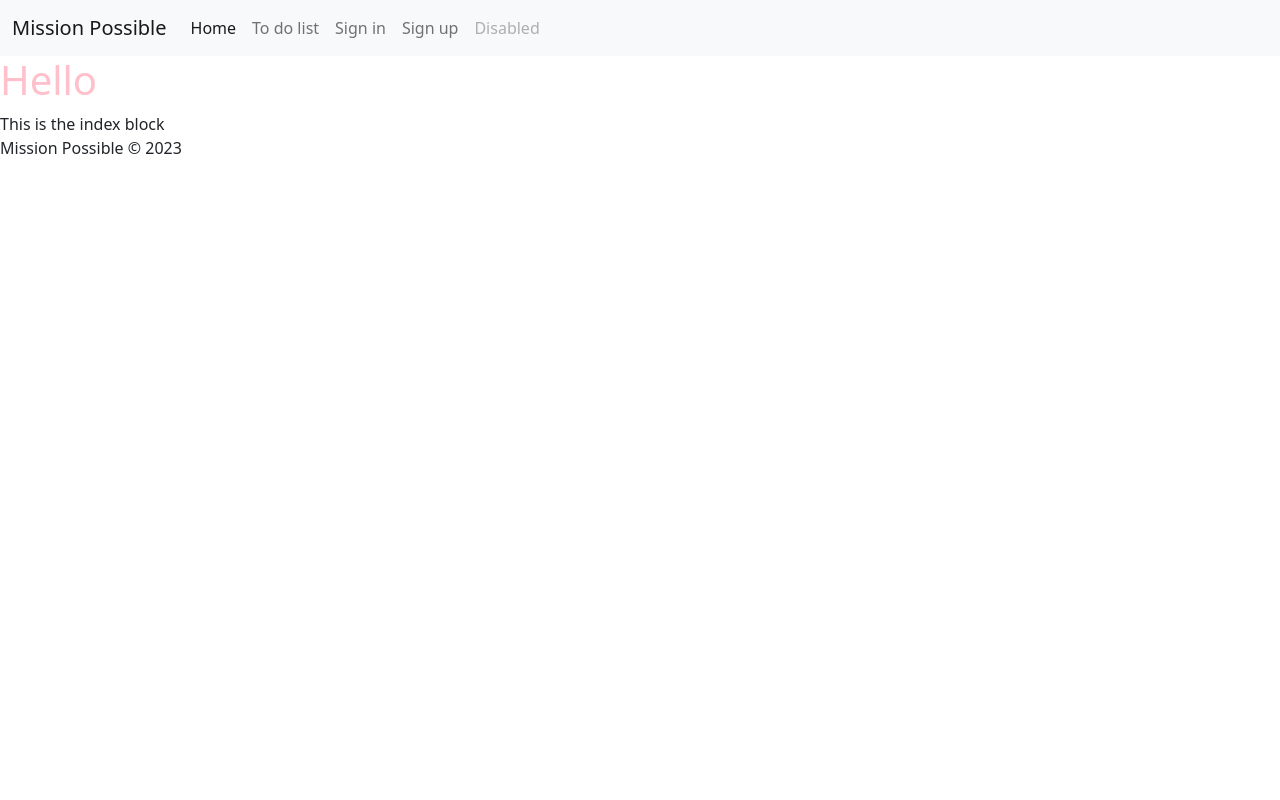
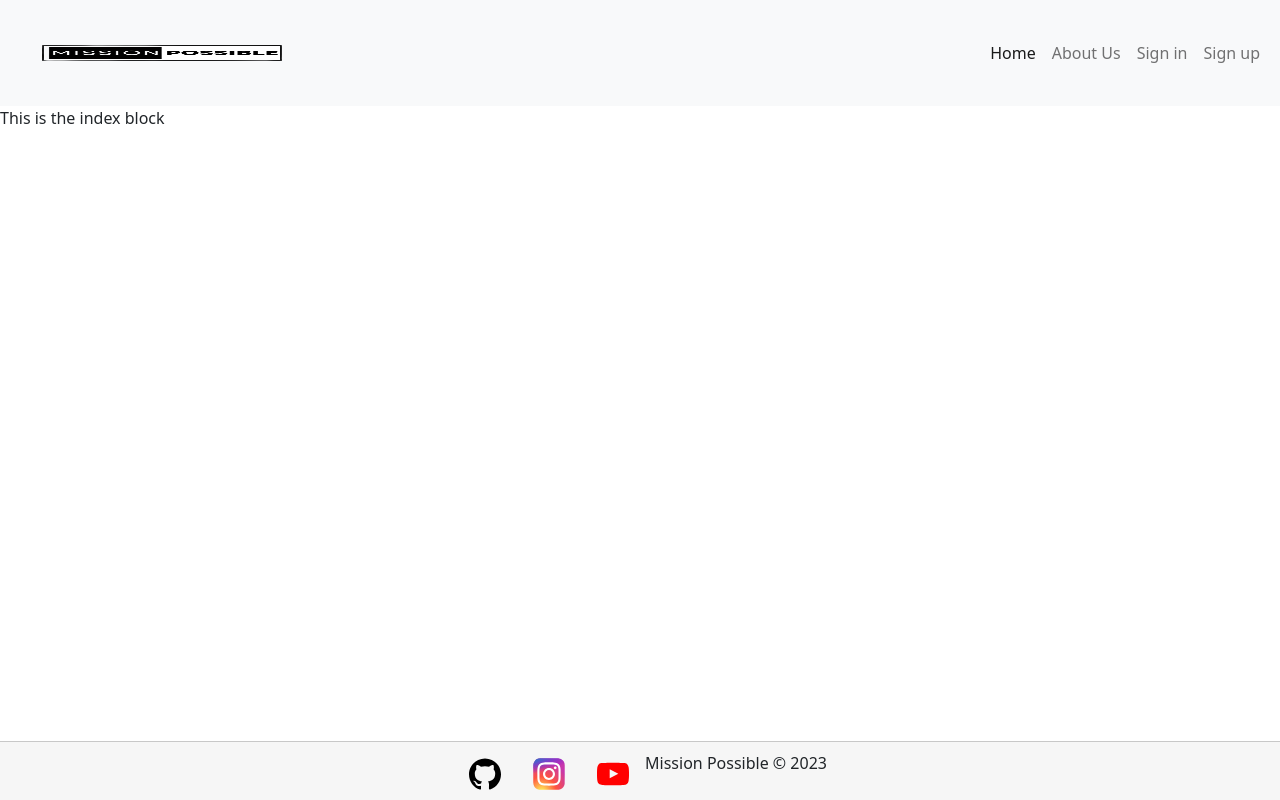
Before and after one commit to Terafora/hackathon-3---Todo, a Django app: page / in a window 1280 px wide. Run offline with Django 4.2, Linux system fonts and the light colour scheme.

Commit message:
styled the navbar added footer

```diff
--- a/static/css/styles.css
+++ b/static/css/styles.css
@@ -1,31 +1,67 @@
-/* #navigation-bar {
-    padding:5px;
-    margin:5px;
-    color:#2B2D42;
-    text-decoration: white;
-    background-color: pink;
+
+:root{
+  /* Fonts */
+
+  --title: 'Roboto', sans-serif;
+  --main-font: 'Sansita', sans-serif;
+
+  /* Colors */
+
+  --background: #3f006a0f;
+  --blue: #0d6efd;
+  --black: #000;
+  --off-white: #f6f6f6;
+  --white: #fff;
+  --orange: #ffbf50;
+
+
+  /* Utils */
+
+  --smal-box-shadow: 1px -1px 7px 0 #00000061;
+  --border: #00000030 1px solid ;
+  }
+
+  /* Navabr */
+
+.logo-icon{
+
+    width: 18.75rem;
+    height: 5rem;
+
+
 }
 
-/* Footer */
 
-/* footer {
-    background-color: #59114d;
-    opacity:1;
-    margin: 10px;
-    padding:5px;
-    background-color: pink;
+html,body{
+  height: 100%;
+}
+
+body{
+  display: flex;
+  flex-direction: column;
+}
+
+main {
+  flex: 1 0 auto;
+  background-color: var(--white);
 }
 
 
 
-.copyright {
-    margin-top:15px;
-    text-align:center;
-    font-size:13px;
-    color:#ffffff;
-    margin-bottom:0;
-  } */
+/* Footer */
 
-  .title{
-    color: pink;
-  }
+  footer{
+    flex-shrink: 0;
+    background-color: var(--off-white);
+    display: flex;
+    flex-direction: row;
+    justify-content: center;
+    align-items: center;
+    border-top: var(--border);
+}
+
+.social-icon {
+  height: 2rem;
+  margin: 1rem;
+  margin-bottom: 10px;
+}
--- a/todolist/templates/base.html
+++ b/todolist/templates/base.html
@@ -17,12 +17,15 @@
 </head>
 
 <body>
+    {% include './header.html' %}
+    <main>
 
-    <main>
-        {% include './header.html' %} {% block content %} {% endblock %} {% include './footer.html' %}
+        {% block content %}
+        {% endblock %}
+
     </main>
 
-
+    {% include './footer.html' %}
 
 
 </body>
--- a/todolist/templates/footer.html
+++ b/todolist/templates/footer.html
@@ -2,5 +2,15 @@
 
 
 <footer>
-    <p class="copyright">Mission Possible © 2023</p>
+    <a href="https://github.com/Ennie0906" target="_blank" rel="noopener" aria-label="GitHub - opens a new tab">
+        <img src="{% static '/images/github.svg' %}" alt="GitHub Icon" class="social-icon">
+    </a>
+    <a href="https://www.instagram.com/" target="_blank" rel="noopener" aria-label="Instagram - opens a new tab">
+        <img src="{% static '/images/ig.svg' %}" alt="GitHub Icon" class="social-icon">
+    </a>
+    <a href="https://www.youtube.com/watch?v=dQw4w9WgXcQ" target="_blank" rel="noopener"
+        aria-label="YouTube - opens a new tab">
+        <img src="{% static '/images/youtube.svg' %}" alt="GitHub Icon" class="social-icon">
+    </a>
+    <p>Mission Possible &copy; 2023</p>
 </footer>
--- a/todolist/templates/header.html
+++ b/todolist/templates/header.html
@@ -2,37 +2,32 @@
 
 
 <div id="navigation-bar">
+
   <nav class="navbar navbar-expand-lg navbar-light bg-light">
     <div class="container-fluid">
-      <a class="navbar-brand" href="#">Mission Possible </a>
+      <a class="navbar-brand" href="#"><img src="{% static 'images/logo.png' %}" alt="Logo image" class="logo-icon"></a>
       <button class="navbar-toggler" type="button" data-bs-toggle="collapse" data-bs-target="#navbarNav"
         aria-controls="navbarNav" aria-expanded="false" aria-label="Toggle navigation">
         <span class="navbar-toggler-icon"></span>
       </button>
+
       <div class="collapse navbar-collapse" id="navbarNav">
-        <ul class="navbar-nav">
+        <ul class="navbar-nav ms-auto">
           <li class="nav-item">
             <a class="nav-link active" aria-current="page" href="#">Home</a>
           </li>
           <li class="nav-item">
-            <a class="nav-link" href="#">To do list </a>
+            <a class="nav-link" href="#">About Us</a>
           </li>
-          <li class="nav-item">
-            <a class="nav-link" href="#">Sign in </a>
+
+          <li class="nav-item ">
+            <a class="nav-link" href="#">Sign in</a>
           </li>
-          <li class="nav-item">
+          <li class="nav-item ">
             <a class="nav-link" href="#">Sign up </a>
-          </li>
-          <li class="nav-item">
-            <a class="nav-link disabled" href="#" tabindex="-1" aria-disabled="true">Disabled</a>
           </li>
         </ul>
       </div>
     </div>
   </nav>
 </div>
-
-
-<div>
-  <h1 class="title">Hello</h1>
-</div>
```
Also changed, not shown: static/images/github.svg (added), static/images/ig.svg (added), static/images/logo.png (added), static/images/youtube.svg (added).
